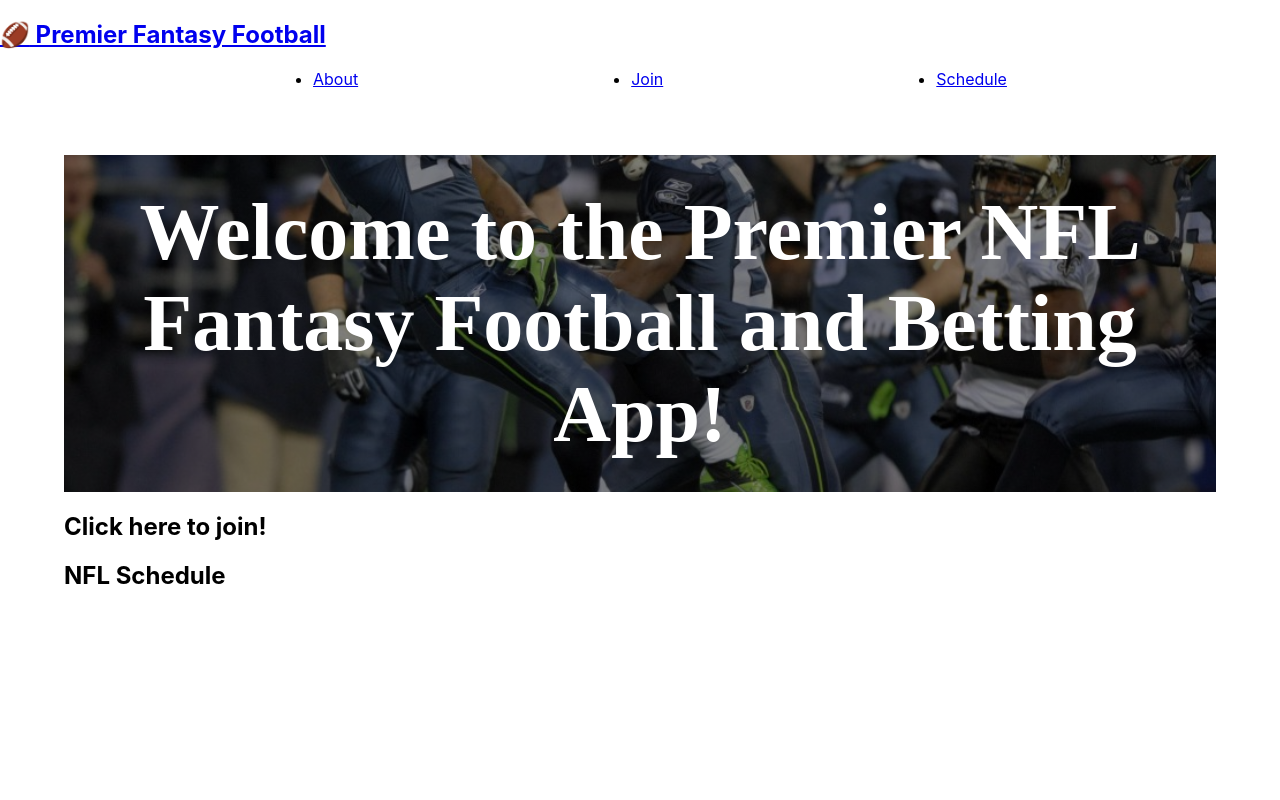
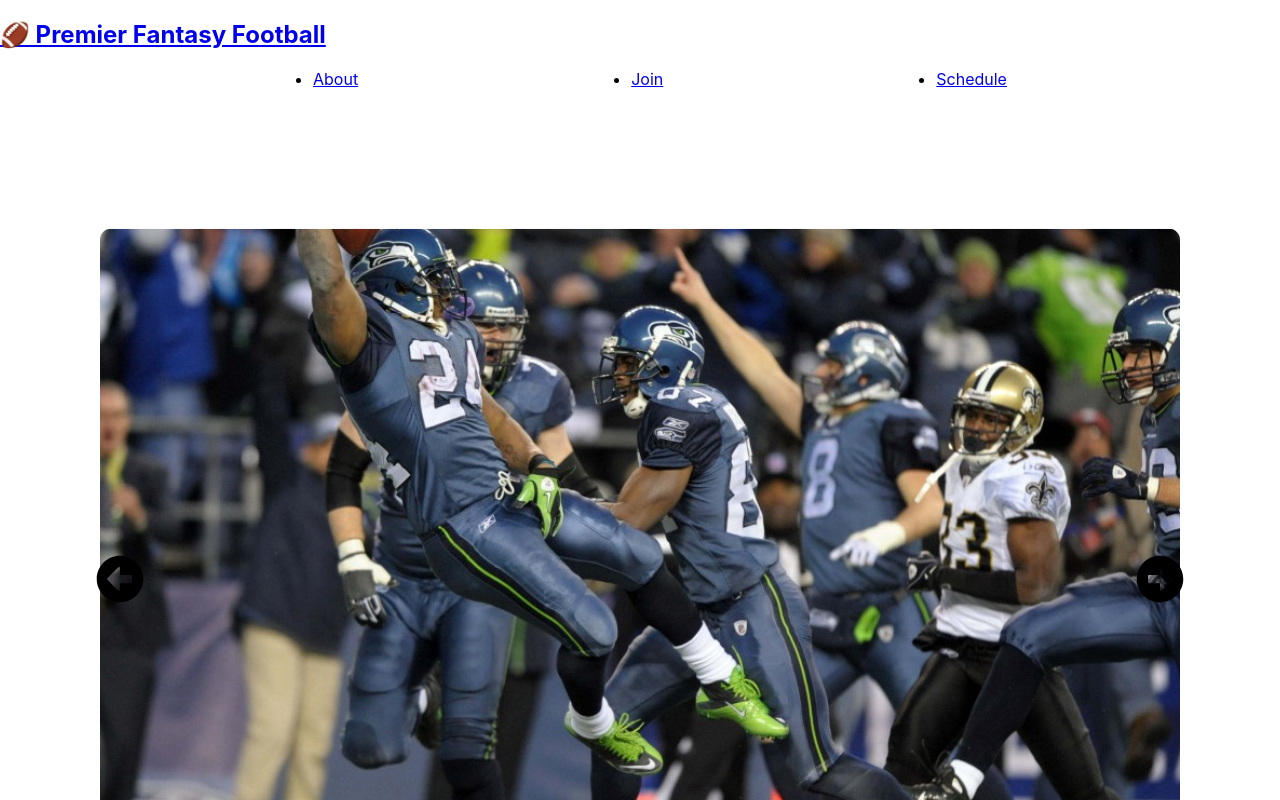
Before and after one commit to calvinjdonner/fantasy-football-app, a React (Create React App) app: page / in a window 1280 px wide. Shown: the top 800 px of the page. Built offline with nearby package versions, Linux system fonts and the light colour scheme; a web font is replaced by a local one.

Commit message:
added slide show of football images

```diff
--- a/package.json
+++ b/package.json
@@ -7,9 +7,11 @@
     "@testing-library/react": "^12.1.2",
     "@testing-library/user-event": "^13.5.0",
     "buffer": "^6.0.3",
+    "flat-carousel": "0.0.1",
     "jsonwebtoken": "^8.5.1",
     "react": "^17.0.2",
     "react-dom": "^17.0.2",
+    "react-icons": "^4.3.1",
     "react-player": "^2.9.0",
     "react-router-dom": "^5.1.2",
     "react-scripts": "5.0.0",
--- a/src/App.js
+++ b/src/App.js
@@ -3,6 +3,8 @@
 import Join from './components/Join';
 import Schedule from './components/Schedule';
 import Nav from './components/Nav';
+import footballImages from './components/Images';
+
 
 function App() {
 
@@ -10,7 +12,7 @@
     <div className="App">
       <Nav></Nav>
       <main>
-        <About></About>
+        <About slides={footballImages}></About>
         <Join></Join>
         <Schedule></Schedule>
       </main>
--- a/src/components/About/index.js
+++ b/src/components/About/index.js
@@ -1,18 +1,38 @@
-import React from 'react';
+import React, { useState } from 'react';
 import footballImages from '../Images/index';
-import '../../index.css';
+import { FaArrowAltCircleRight, FaArrowAltCircleLeft } from 'react-icons/fa';
 
-function About() {
-    const randomImage =
-        footballImages[Math.floor(Math.random() * footballImages.length)];
-    console.log(randomImage);
+const About = ({ slides }) => {
+    const [current, setCurrent] = useState(0);
+    const length = slides.length;
+
+    const nextSlide = () => {
+        setCurrent(current === length - 1 ? 0 : current + 1);
+    };
+
+    const prevSlide = () => {
+        setCurrent(current === 1 ? length - 1 : current - 1);
+    }
+
+    console.log(current)
+
+    if(!Array.isArray(slides) || slides.length <= 0) {
+        return null;
+    }
 
     return (
-        <hero className="my-5" >
-            <h1 id="about">Welcome to the Premier NFL Fantasy Football and Betting App!</h1>
-            {/* <img src={require('../../assets/cover/beast.jpg')} alt="football's greatest plays" className="footballPics"/> */}
-        </hero>
-    )
-}
+        <section className='slider'>
+            <FaArrowAltCircleLeft className='left-arrow' onClick={prevSlide} />
+            <FaArrowAltCircleRight className='right-arrow' onClick={nextSlide} />
+            {footballImages.map((slide, index) => {
+                return (
+                    <div className={index === current ? 'slide active' : 'slide'} key={index}>
+                        {index === current && (<img src ={slide.image} alt='travel image' className='image' />)}
+                    </div>
+                )
+            })}
+        </section>
+    );
+};
 
-export default About
+export default About;
--- a/src/components/Images/index.js
+++ b/src/components/Images/index.js
@@ -1,24 +1,58 @@
-const footballImages = [
-    require('../../assets/cover/beast.jpg'),
-    require('../../assets/cover/butler.jpg'),
-    require('../../assets/cover/catch.jpg'),
-    require('../../assets/cover/catch2.jpg'),
-    require('../../assets/cover/dorsett.jpg'),
-    require('../../assets/cover/edelman.jpg'),
-    require('../../assets/cover/ghost.jpg'),
-    require('../../assets/cover/gleason.jpg'),
-    require('../../assets/cover/harrison.jpg'),
-    require('../../assets/cover/helmet.jpg'),
-    require('../../assets/cover/Immaculate.jpg'),
-    require('../../assets/cover/meadowlands.jpg'),
-    require('../../assets/cover/miami.jpg'),
-    require('../../assets/cover/minneapolis.jpg'),
-    require('../../assets/cover/philly.jpg'),
-    require('../../assets/cover/rodgers.jpg'),
-    require('../../assets/cover/roller.jpg'),
-    require('../../assets/cover/sea.jpg'),
-    require('../../assets/cover/swann.jpg'),
-    require('../../assets/cover/thomas.jpg')
+export const footballImages = [
+    {
+        image:require('../../assets/cover/beast.jpg')
+    },
+    {
+        image:require('../../assets/cover/butler.jpg')
+    },
+    {
+        image:require('../../assets/cover/catch.jpg')
+    },
+    {
+        image:require('../../assets/cover/catch2.jpg')
+    },
+    {
+        image:require('../../assets/cover/dorsett.jpg')
+    },
+    {
+        image:require('../../assets/cover/edelman.jpg')
+    },
+    {
+        image:require('../../assets/cover/ghost.jpg')
+    },
+    {
+        image:require('../../assets/cover/gleason.jpg')
+    },
+    {
+        image:require('../../assets/cover/harrison.jpg')
+    },
+    {
+        image:require('../../assets/cover/Immaculate.jpg')
+    },
+    {
+        image:require('../../assets/cover/meadowlands.jpg')
+    },
+    {
+        image:require('../../assets/cover/miami.jpg')
+    },
+    {
+        image:require('../../assets/cover/minneapolis.jpg')
+    },
+    {
+        image:require('../../assets/cover/philly.jpg')
+    },
+    {
+        image:require('../../assets/cover/rodgers.jpg')
+    },
+    {
+        image:require('../../assets/cover/roller.jpg')
+    },
+    {
+        image:require('../../assets/cover/swann.jpg')
+    },
+    {
+        image:require('../../assets/cover/thomas.jpg')
+    },
 ];
 
 export default footballImages;
--- a/src/index.css
+++ b/src/index.css
@@ -26,15 +26,51 @@
   justify-content: space-evenly;
 }
 
-hero {
+.slider {
   position: relative;
-  background-size: cover;
-  background-position: center;
-  background-image:
-    linear-gradient(rgba(0, 0, 0, 0.5), rgba(0, 0, 0, 0.5)),
-    url('./assets/cover/beast.jpg');
-  display: grid;
-  place-items: center;
+  height: 100vh;
+  display: flex;
+  justify-content: center;
+  align-items: center;
+}
+
+.image {
+  width: 1000px;
+  height: 600px;
+  border-radius: 10px;
+}
+
+.right-arrow {
+  position: absolute;
+  top: 50%;
+  right: 32px;
+  font-size: 3rem;
+  color: #000;
+  z-index: 10;
+  cursor: pointer;
+  user-select: none;
+}
+
+.left-arrow {
+  position: absolute;
+  top: 50%;
+  left: 32px;
+  font-size: 3rem;
+  color: #000;
+  z-index: 10;
+  cursor: pointer;
+  user-select: none;
+}
+
+.slide {
+  opacity: 0;
+  transition-duration: 1s ease;
+}
+
+.slide.active {
+  opacity: 1;
+  transition-duration: 1s;
+  transform: scale(1.08);
 }
 
 code {
```
Also changed, not shown: 1 other file (tests, documents, lock files or other folders).
